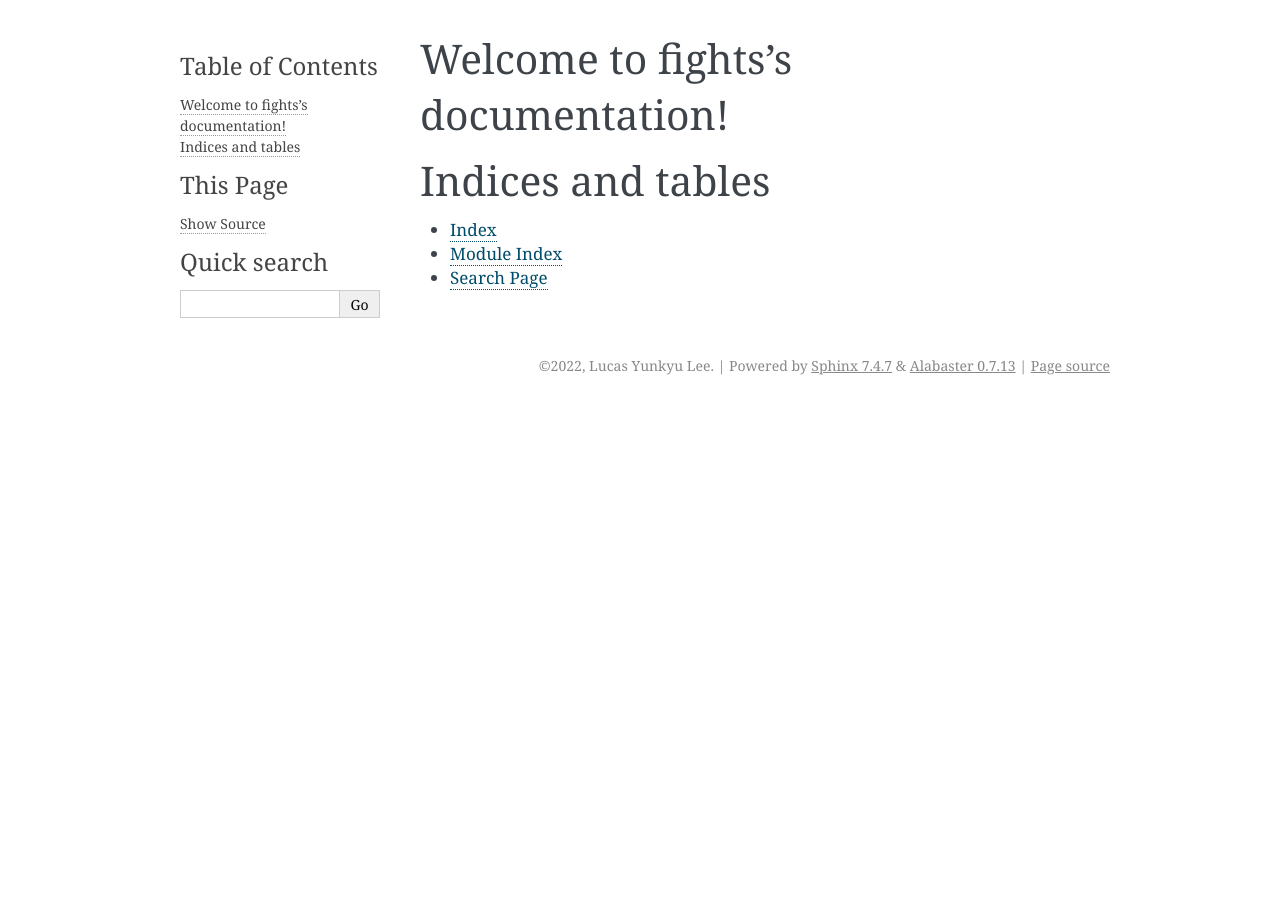
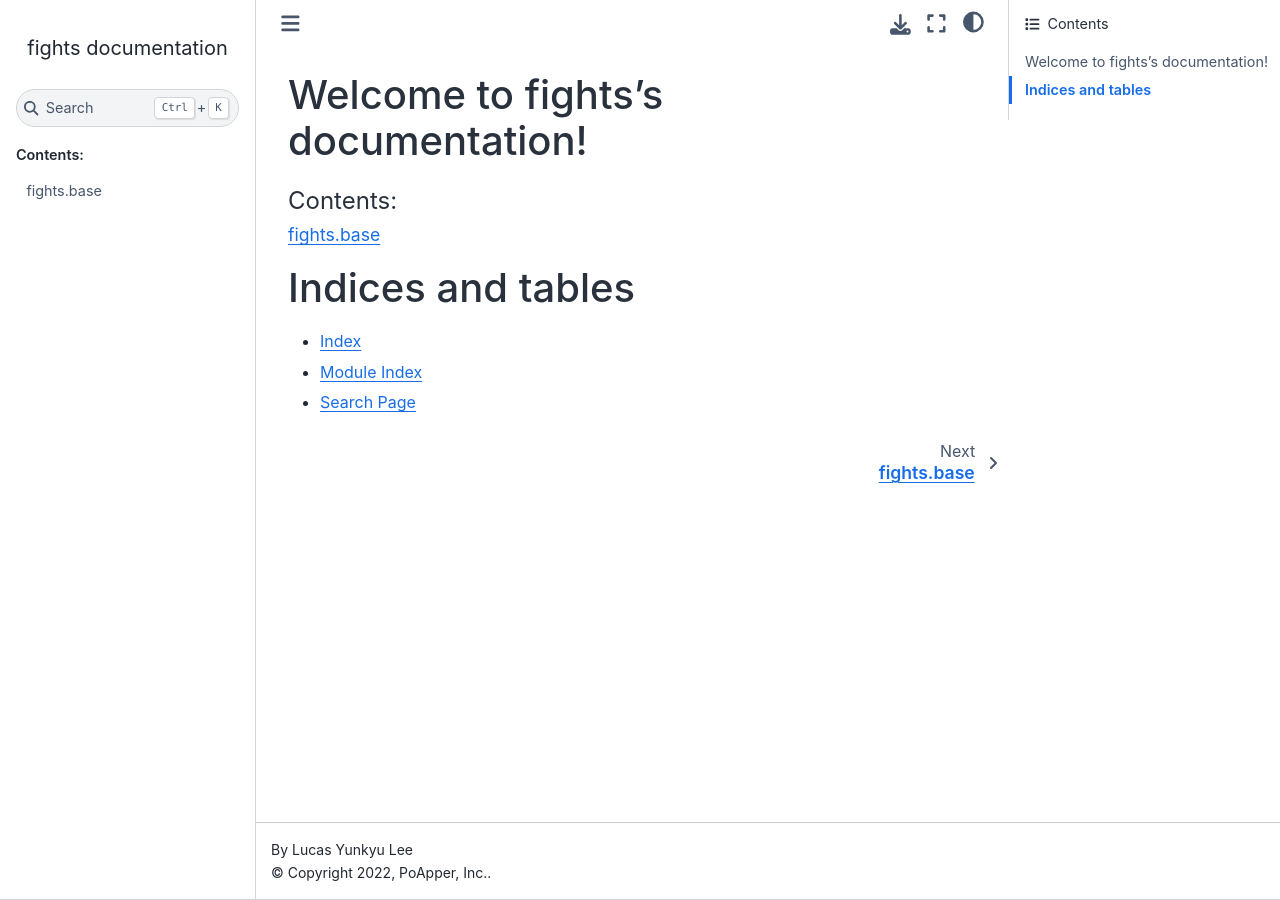
Before and after one commit to poapper-inc/fights, a Sphinx documentation site: the page built from docs/index.rst, in a window 1280 px wide. Built offline with Sphinx 7.4.7 and the Sphinx Book theme 1.1.4, drawn with Linux system fonts in a browser that asks for light colours.

Commit message:
update docs settings

```diff
--- a/docs/conf.py
+++ b/docs/conf.py
@@ -9,17 +9,18 @@
 # If extensions (or modules to document with autodoc) are in another directory,
 # add these directories to sys.path here. If the directory is relative to the
 # documentation root, use os.path.abspath to make it absolute, like shown here.
-#
-# import os
-# import sys
-# sys.path.insert(0, os.path.abspath('.'))
+
+import os
+import sys
+
+sys.path.insert(0, os.path.abspath(".."))
 
 
 # -- Project information -----------------------------------------------------
 
-project = 'fights'
-copyright = '2022, Lucas Yunkyu Lee'
-author = 'Lucas Yunkyu Lee'
+project = "fights"
+copyright = "2022, PoApper, Inc."
+author = "Lucas Yunkyu Lee"
 
 
 # -- General configuration ---------------------------------------------------
@@ -27,16 +28,15 @@ author = 'Lucas Yunkyu Lee'
 # Add any Sphinx extension module names here, as strings. They can be
 # extensions coming with Sphinx (named 'sphinx.ext.*') or your custom
 # ones.
-extensions = [
-]
+extensions = ["sphinx.ext.autodoc"]
 
 # Add any paths that contain templates here, relative to this directory.
-templates_path = ['_templates']
+templates_path = ["_templates"]
 
 # List of patterns, relative to source directory, that match files and
 # directories to ignore when looking for source files.
 # This pattern also affects html_static_path and html_extra_path.
-exclude_patterns = ['_build', 'Thumbs.db', '.DS_Store']
+exclude_patterns = ["_build", "Thumbs.db", ".DS_Store"]
 
 
 # -- Options for HTML output -------------------------------------------------
@@ -44,9 +44,9 @@ exclude_patterns = ['_build', 'Thumbs.db', '.DS_Store']
 # The theme to use for HTML and HTML Help pages.  See the documentation for
 # a list of builtin themes.
 #
-html_theme = 'alabaster'
+html_theme = "sphinx_book_theme"
 
 # Add any paths that contain custom static files (such as style sheets) here,
 # relative to this directory. They are copied after the builtin static files,
 # so a file named "default.css" will overwrite the builtin "default.css".
-html_static_path = ['_static']
+html_static_path = ["_static"]
--- /dev/null
+++ b/docs/fights.base.rst
@@ -0,0 +1,11 @@
+
+fights.base
+===========
+
+.. currentmodule:: base
+
+.. autoclass:: fights.base.BaseEnv
+   :members:
+
+.. autoclass:: fights.base.BaseAgent
+   :members:
--- a/docs/index.rst
+++ b/docs/index.rst
@@ -10,6 +10,7 @@ Welcome to fights's documentation!
    :maxdepth: 2
    :caption: Contents:
 
+   fights.base
 
 
 Indices and tables
```
